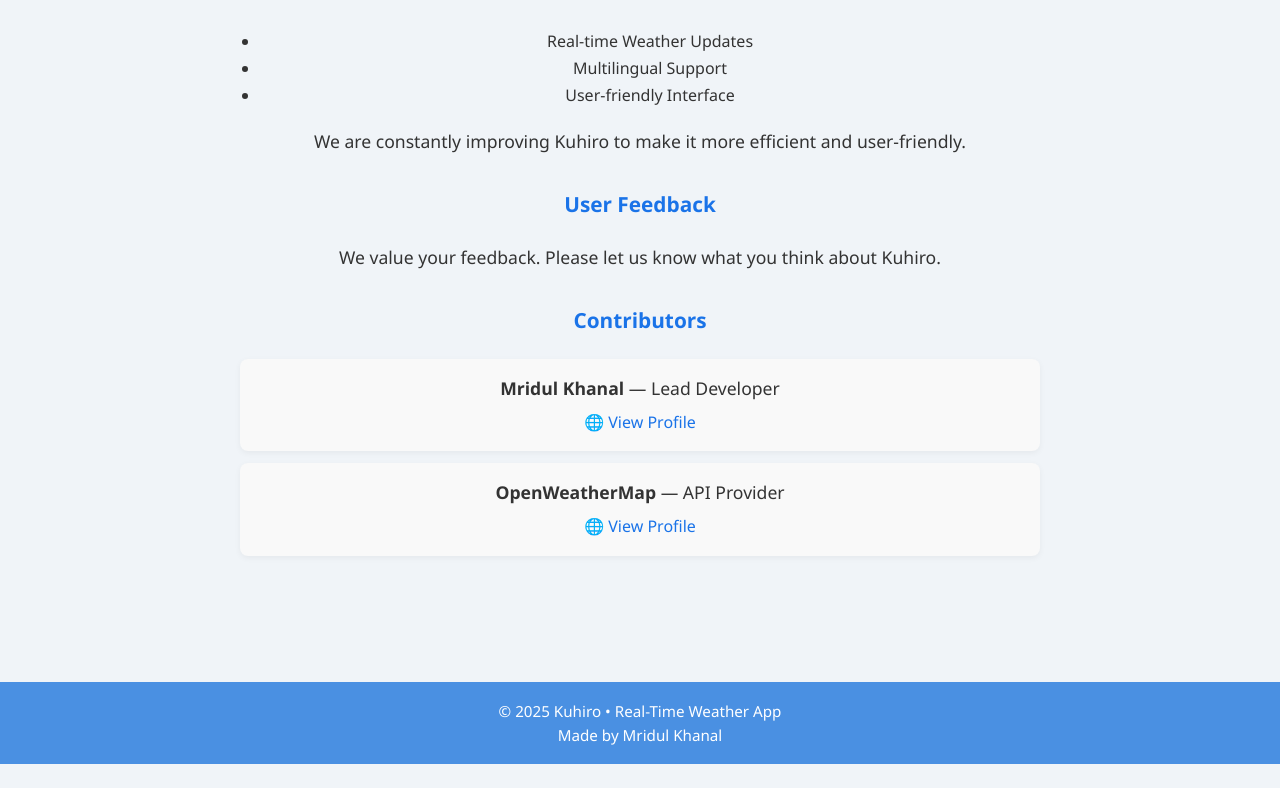
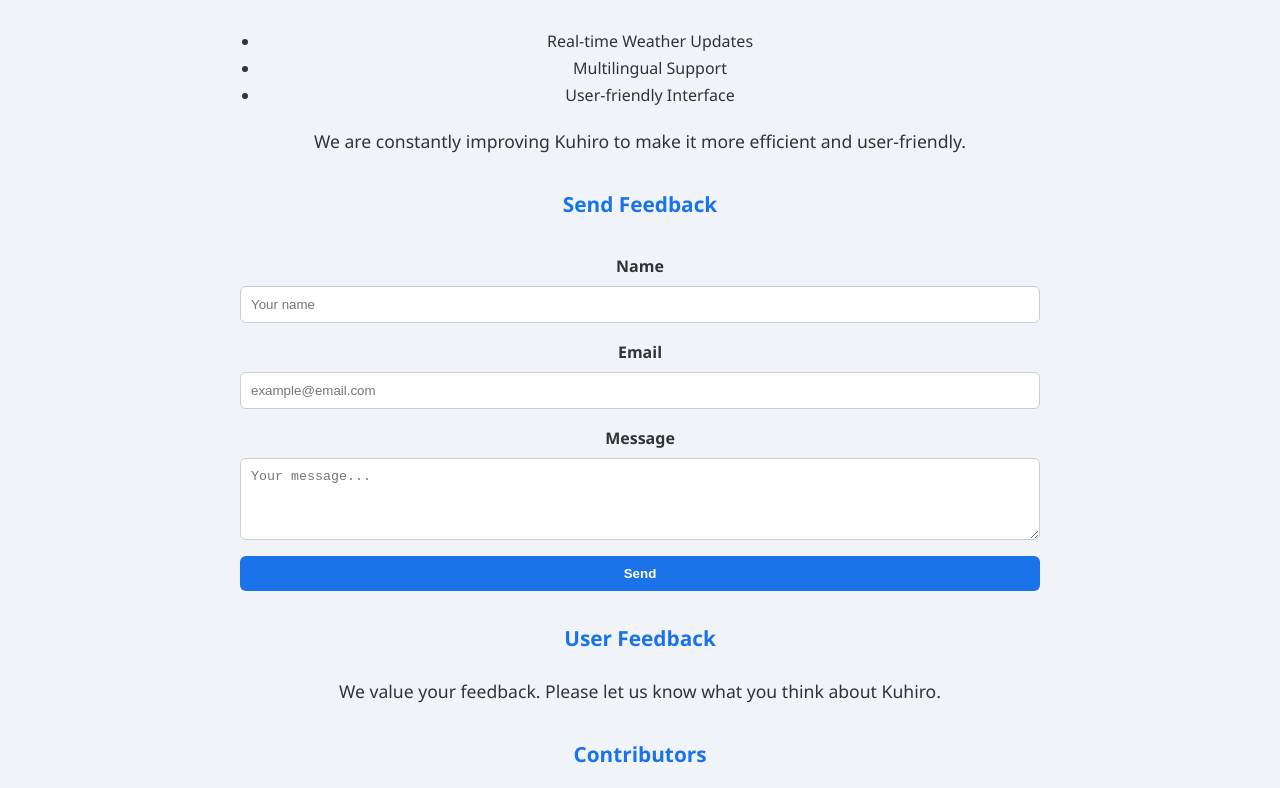
Before and after one commit to Mridulkhanal/kuhiro-weather-app, a React (Create React App) app in the folder frontend/: page /about in a window 1280 px wide. Shown: the part 531-1319 px from the top of the page. Before the commit the page ends 1295 px from the top, so only its background shows below. Built offline with nearby package versions, Linux system fonts and the light colour scheme.

Commit message:
added a feedback form in about pannel

```diff
--- a/frontend/src/pages/About.css
+++ b/frontend/src/pages/About.css
@@ -75,3 +75,51 @@
   color: var(--accent-color);
   font-weight: 500;
 }
+
+.feedback-form {
+  margin-top: 30px;
+  display: flex;
+  flex-direction: column;
+  gap: 16px;
+}
+
+.form-group {
+  display: flex;
+  flex-direction: column;
+}
+
+.form-group label {
+  font-weight: 600;
+  margin-bottom: 6px;
+  color: var(--text-color, #333);
+}
+
+.form-group input,
+.form-group textarea {
+  padding: 10px;
+  border: 1px solid var(--input-border, #ccc);
+  border-radius: 6px;
+  background-color: var(--input-bg, #fff);
+  color: var(--text-color, #000);
+}
+
+.form-group input:focus,
+.form-group textarea:focus {
+  outline: none;
+  border-color: var(--primary-color, #1a73e8);
+}
+
+.submit-button {
+  padding: 10px 18px;
+  background-color: var(--primary-color, #1a73e8);
+  color: white;
+  border: none;
+  border-radius: 6px;
+  cursor: pointer;
+  font-weight: 600;
+  transition: background-color 0.3s;
+}
+
+.submit-button:hover {
+  background-color: #155ac0;
+}
--- a/frontend/src/pages/About.tsx
+++ b/frontend/src/pages/About.tsx
@@ -49,6 +49,24 @@
           ? "हामी निरन्तर रुपमा Kuhiro लाई अझ प्रभावकारी र प्रयोगमैत्री बनाउन सुधार गर्दैछौं।"
           : "We are constantly improving Kuhiro to make it more efficient and user-friendly."}
       </p>
+      <h3 className="section-title">{lang === "ne" ? "प्रतिक्रिया पठाउनुहोस्" : "Send Feedback"}</h3>
+    <form className="feedback-form" onSubmit={(e) => e.preventDefault()}>
+     <div className="form-group">
+    <label htmlFor="name">{lang === "ne" ? "नाम" : "Name"}</label>
+    <input type="text" id="name" name="name" placeholder={lang === "ne" ? "तपाईंको नाम" : "Your name"} required />
+    </div>
+    <div className="form-group">
+    <label htmlFor="email">{lang === "ne" ? "इमेल" : "Email"}</label>
+    <input type="email" id="email" name="email" placeholder="example@email.com" required />
+     </div>
+     <div className="form-group">
+    <label htmlFor="message">{lang === "ne" ? "सन्देश" : "Message"}</label>
+    <textarea id="message" name="message" rows={4} placeholder={lang === "ne" ? "तपाईंको सन्देश..." : "Your message..."} required />
+    </div>
+    <button type="submit" className="submit-button">
+    {lang === "ne" ? "पठाउनुहोस्" : "Send"}
+     </button>
+    </form>
 
         <h3 className="section-title">{lang === "ne" ? "प्रयोगकर्ता प्रतिक्रिया" : "User Feedback"}</h3>
         <p>
```
